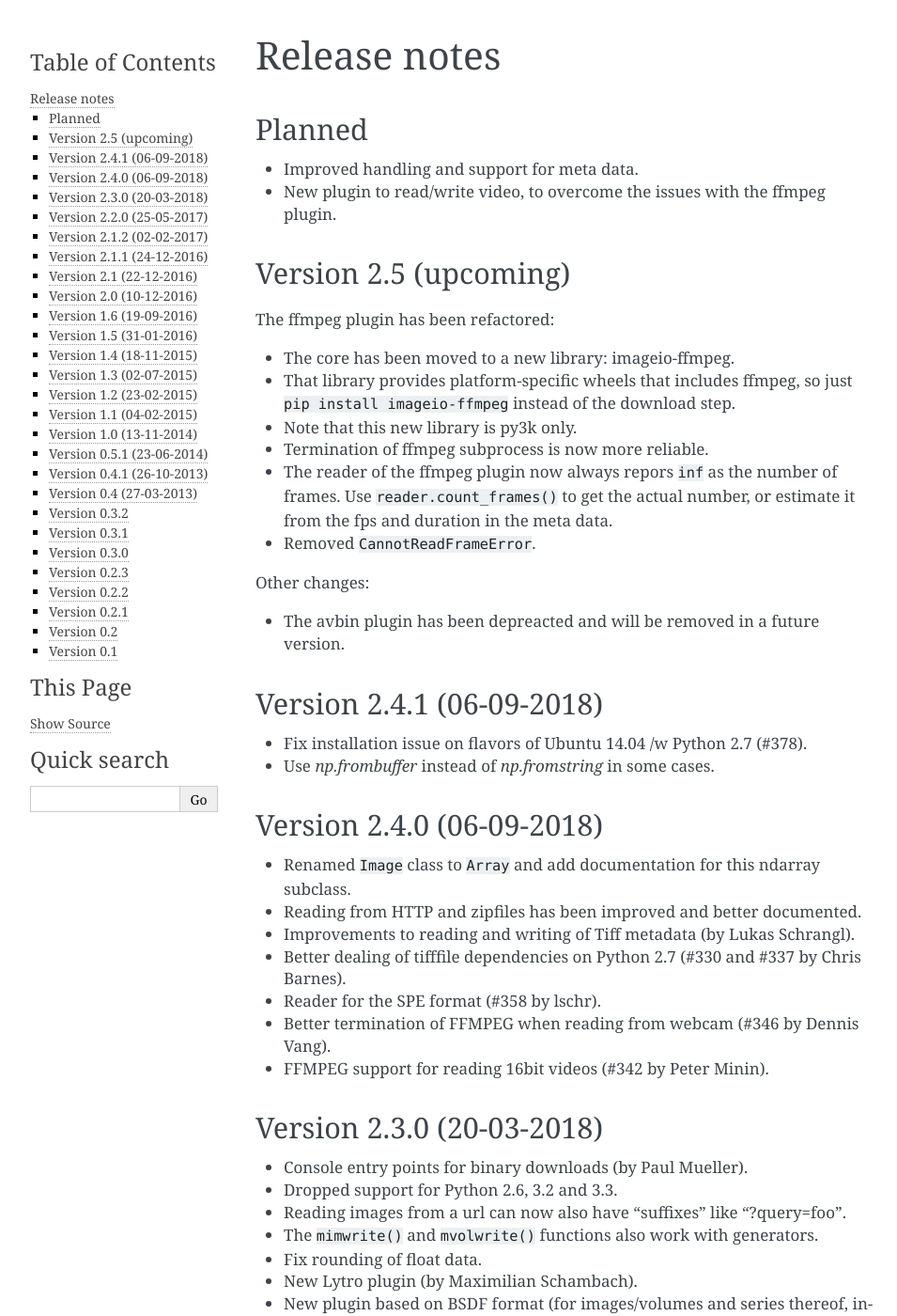
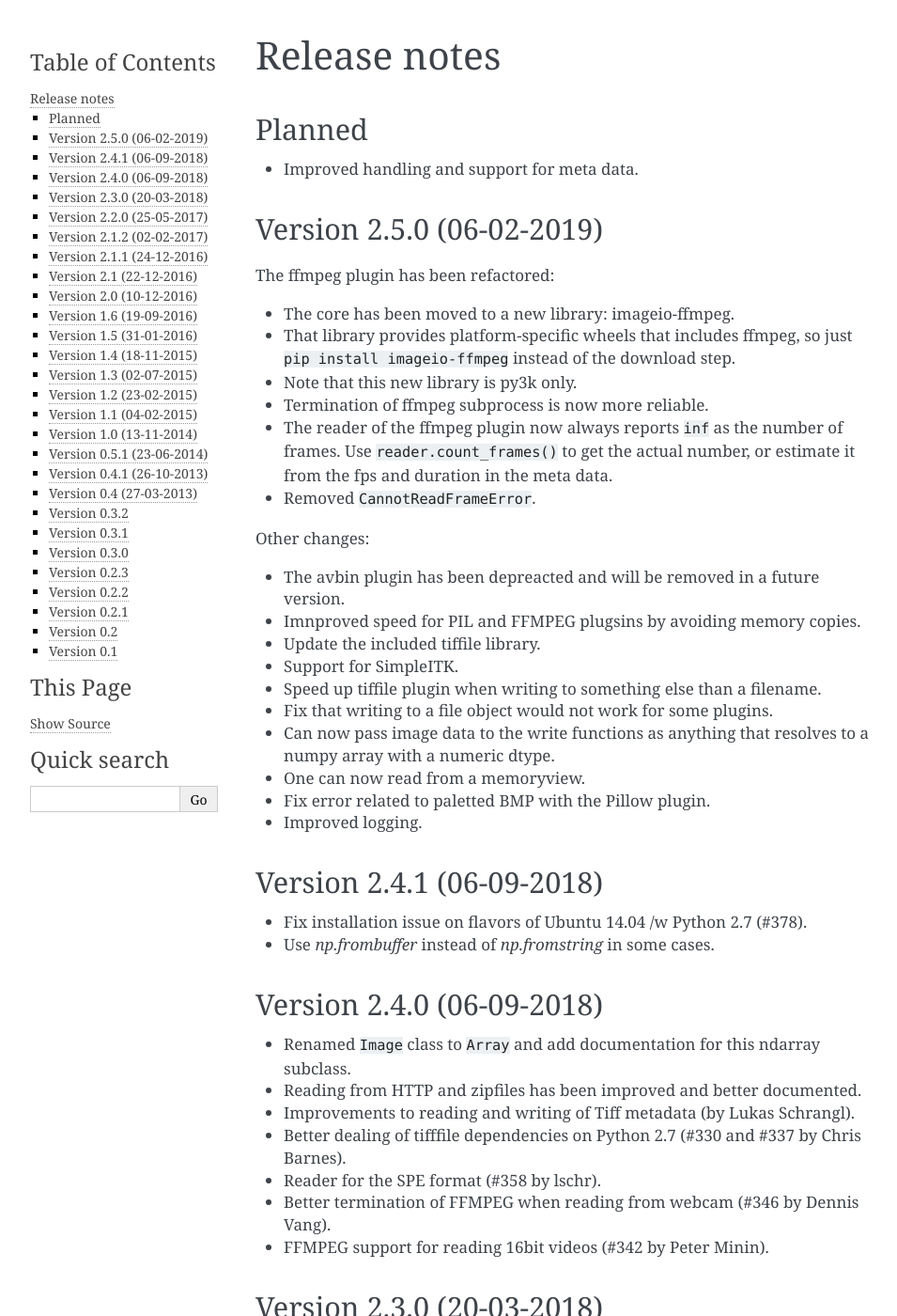
Before and after one commit to imageio/imageio, a Sphinx documentation site: the page built from docs/releasenotes.rst, in a window 1280 px wide and 1400 px high. Shown: the whole window at 94% size, without its empty margins (148-1103 px from the left). Built offline with Sphinx 7.4.7, drawn with Linux system fonts in a browser that asks for light colours; pages that are not in the unit, such as notebooks, are missing from menus.

Commit message:
Update release notes

```diff
--- a/CONTRIBUTORS.txt
+++ b/CONTRIBUTORS.txt
@@ -40,8 +40,7 @@ The most up-to-date info is in https://github.com/imageio/imageio/graphs/contrib
   added `set_image_index()` to Reader object
 
 - Mark Harfouche
-  Improvements to speed/correctness of PIL plugin
-  Improvements to ffmpeg plugin
+  Speedups to pillow and ffpmeg by avoiding memory copies and conversions.
 
 - Matt McCormick
   Improvements to simpleITK plugin
--- a/docs/releasenotes.rst
+++ b/docs/releasenotes.rst
@@ -7,10 +7,10 @@ Planned
 =======
 
 * Improved handling and support for meta data.
-* New plugin to read/write video, to overcome the issues with the ffmpeg plugin.
 
-Version 2.5 (upcoming)
-======================
+
+Version 2.5.0 (06-02-2019)
+==========================
 
 The ffmpeg plugin has been refactored:
 
@@ -19,7 +19,7 @@ The ffmpeg plugin has been refactored:
   so just ``pip install imageio-ffmpeg`` instead of the download step.
 * Note that this new library is py3k only.
 * Termination of ffmpeg subprocess is now more reliable.
-* The reader of the ffmpeg plugin now always repors ``inf`` as the number of
+* The reader of the ffmpeg plugin now always reports ``inf`` as the number of
   frames. Use ``reader.count_frames()`` to get the actual number, or estimate
   it from the fps and duration in the meta data.
 * Removed ``CannotReadFrameError``.
@@ -27,7 +27,16 @@ The ffmpeg plugin has been refactored:
 Other changes:
 
 * The avbin plugin has been depreacted and will be removed in a future version.
-
+* Imnproved speed for PIL and FFMPEG plugsins by avoiding memory copies.
+* Update the included tiffile library.
+* Support for SimpleITK.
+* Speed up tiffile plugin when writing to something else than a filename.
+* Fix that writing to a file object would not work for some plugins.
+* Can now pass image data to the write functions as anything that resolves to
+  a numpy array with a numeric dtype.
+* One can now read from a memoryview.
+* Fix error related to paletted BMP with the Pillow plugin.
+* Improved logging.
 
 
 Version 2.4.1 (06-09-2018)
```
Also changed, not shown: other parts of CONTRIBUTORS.txt (+0 -3 lines).
